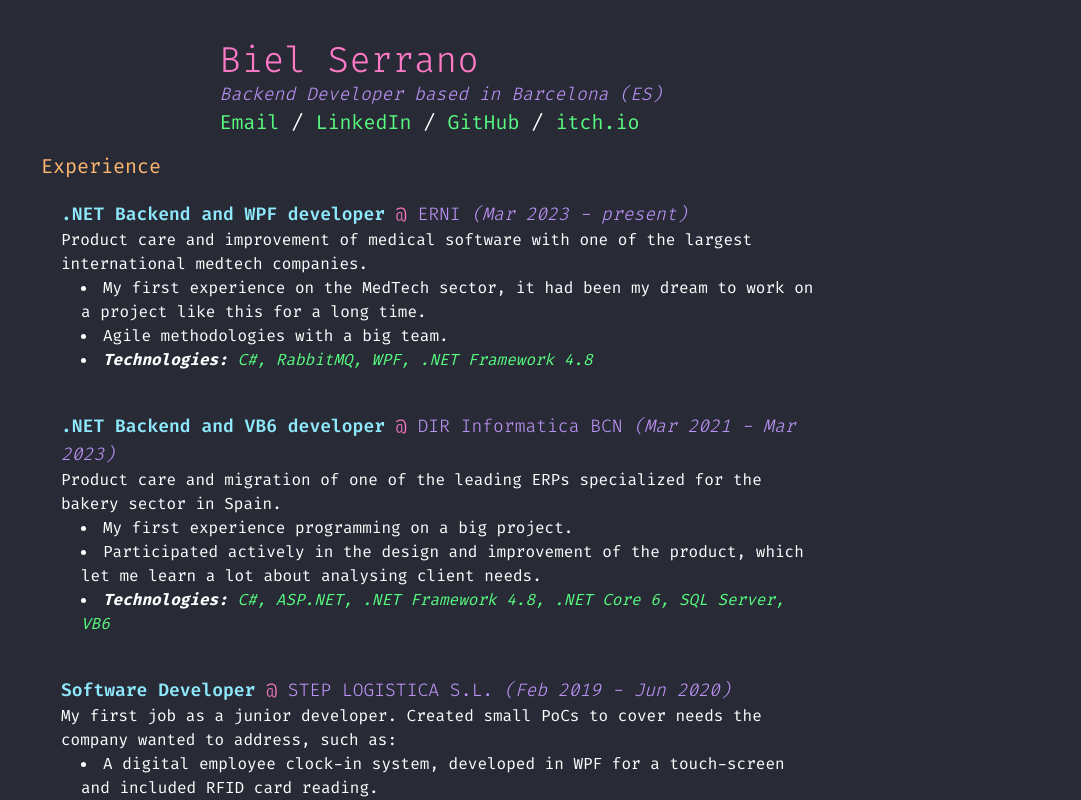
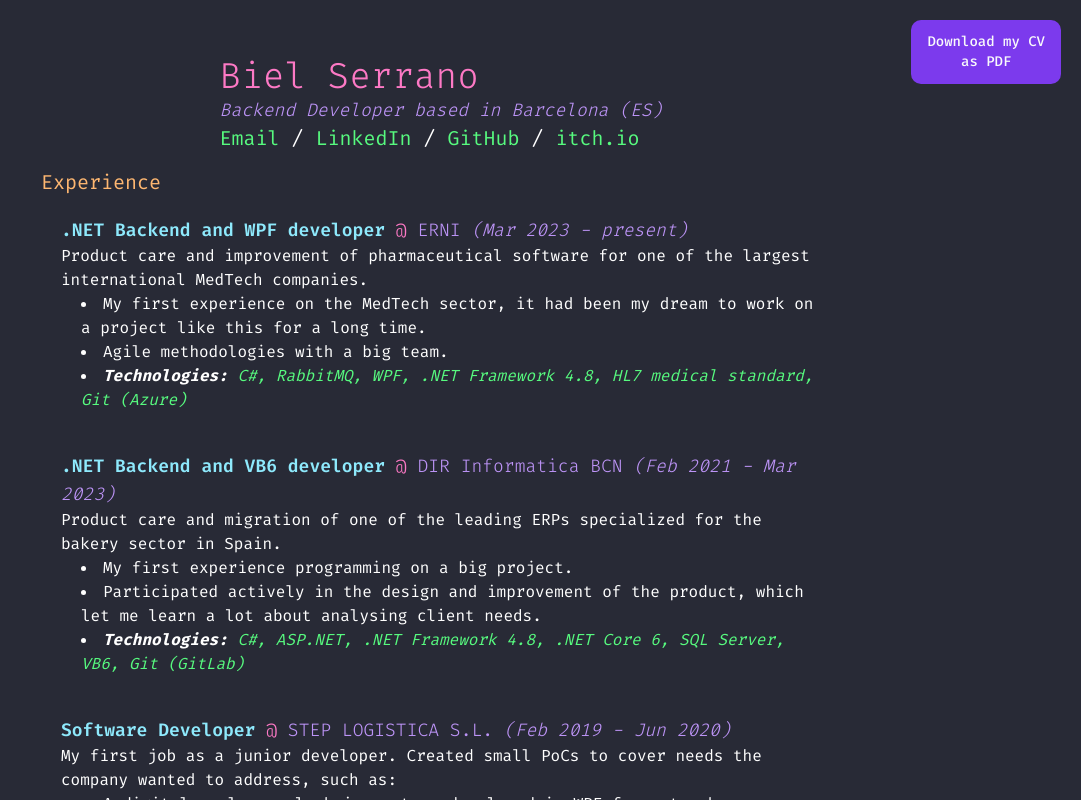
Before and after one commit to bielsesa/cv, a Next.js app: page / in a window 1280 px wide. Shown: the top 800 px of the page, without its empty margins (199-1280 px from the left). Built offline with nearby package versions, Linux system fonts and the light colour scheme.

Commit message:
Add pdf cv

```diff
--- a/app/page.tsx
+++ b/app/page.tsx
@@ -2,10 +2,12 @@ import Studies from "@/components/studies";
 import Experience from "@/components/experience";
 import Gamedev from "@/components/gamedev";
 import Header from "@/components/header";
+import { Button } from "@/components/ui/button"
 
 export default function Home() {
   return (
     <main className="flex items-center justify-center flex-col gap-y-4 bg-bg p-10">
+      <a href="/cv.pdf" download="serrano-biel-CV.pdf"><Button className="fixed right-5 top-5 py-8">Download my CV <br /> as PDF</Button></a>
       <Header />
       <Experience />
       <Gamedev />
--- a/public/experience.json
+++ b/public/experience.json
@@ -5,7 +5,7 @@
         "company": "ERNI",
         "from": "Mar 2023",
         "to": "present",
-        "description": "Product care and improvement of medical software with one of the largest international medtech companies.",
+        "description": "Product care and improvement of pharmaceutical software for one of the largest international MedTech companies.",
         "highlights": [
             "My first experience on the MedTech sector, it had been my dream to work on a project like this for a long time.",
             "Agile methodologies with a big team."
@@ -14,14 +14,16 @@
             "C#",
             "RabbitMQ",
             "WPF",
-            ".NET Framework 4.8"
+            ".NET Framework 4.8",
+            "HL7 medical standard",
+            "Git (Azure)"
         ]
     },
     {
         "key": 1,
         "role": ".NET Backend and VB6 developer",
         "company": "DIR Informatica BCN",
-        "from": "Mar 2021",
+        "from": "Feb 2021",
         "to": "Mar 2023",
         "description": "Product care and migration of one of the leading ERPs specialized for the bakery sector in Spain.",
         "highlights": [
@@ -34,7 +36,8 @@
             ".NET Framework 4.8",
             ".NET Core 6",
             "SQL Server",
-            "VB6"
+            "VB6",
+            "Git (GitLab)"
         ]
     },
     {
```
Also changed, not shown: 1 other file (tests, documents, lock files or other folders).
